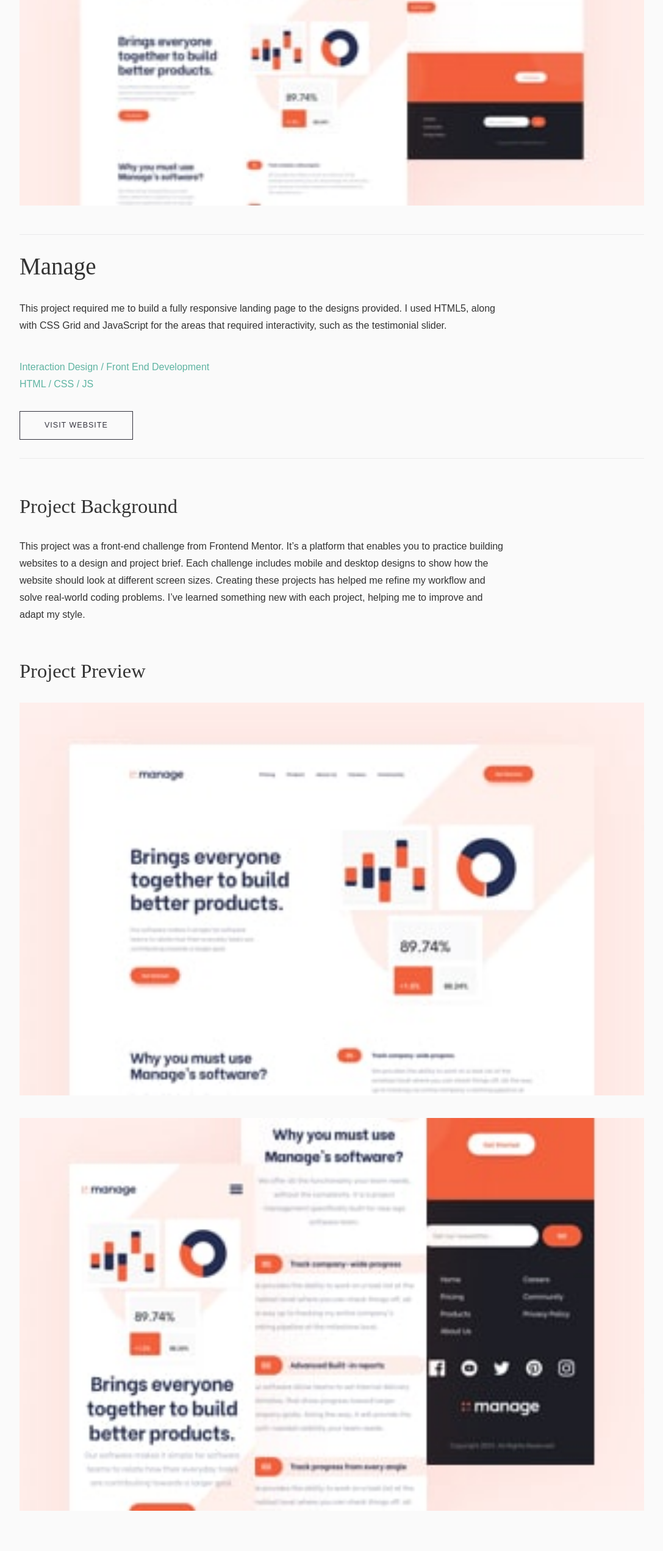
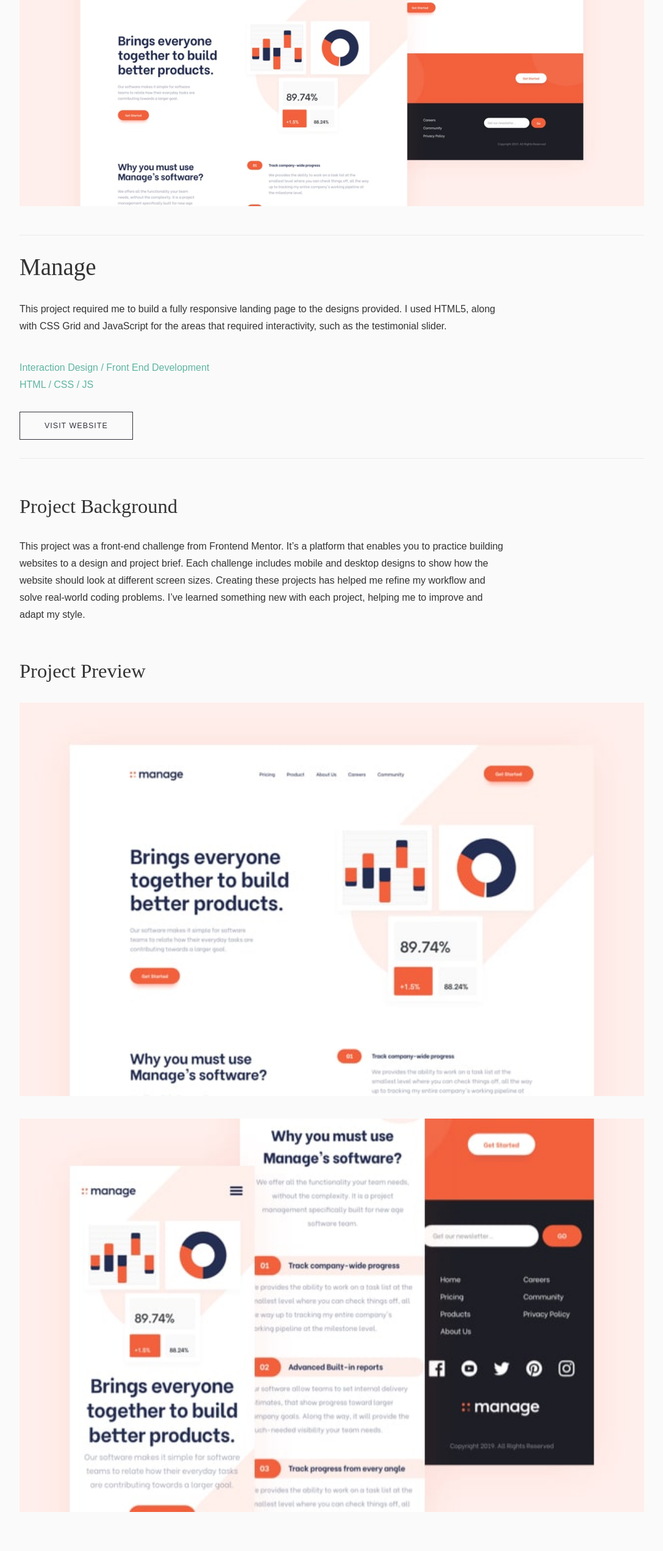
Before and after one commit to stevenCsaunders/minimalist-portfolio-react, a React (Create React App) app: page /portfolio/1 in a window 1280 px wide. Shown: the part 231-2774 px from the top of the page at 61% size, without its empty margins (96-1183 px from the left). Built offline with nearby package versions, Linux system fonts and the light colour scheme; a web font is replaced by a local one.

Commit message:
create contact us page, add responsive images to all page templates via <picture> tag

```diff
--- a/src/Home/AboutMe.js
+++ b/src/Home/AboutMe.js
@@ -1,10 +1,17 @@
-import profileImg from '../data/images/homepage/mobile/image-homepage-profile.jpg'
 import { SecondaryBtn } from '../shared'
 import { AboutMeStyled } from '../Styled/AboutMeStyled'
+import { tablet, desktop } from '../shared/MediaQueries'
+import profileSml from '../data/images/homepage/mobile/image-homepage-profile.jpg'
+import profileMed from '../data/images/homepage/tablet/image-homepage-profile.jpg'
+import profileLrg from '../data/images/homepage/desktop/image-homepage-profile.jpg'
 const AboutMe = () => {
 	return (
 		<AboutMeStyled>
-			<img src={profileImg} alt='Headshot' />
+			<picture>
+				<source srcset={profileLrg} media={desktop} />
+				<source srcset={profileMed} media={tablet} />
+				<img src={profileSml} alt='headshot' />
+			</picture>
 			<div className='about-content'>
 				<h2>About Me</h2>
 				<p>
--- a/src/Home/HomeHero.js
+++ b/src/Home/HomeHero.js
@@ -1,19 +1,23 @@
 import { HomeHeroStyled } from '../Styled/HomeHeroStyled'
 import { PrimaryBtn } from '../shared'
-import heroImg from '../data/images/homepage/mobile/image-homepage-hero.jpg'
+import { tablet, desktop } from '../shared/MediaQueries'
+import heroSml from '../data/images/homepage/mobile/image-homepage-hero.jpg'
+import heroMed from '../data/images/homepage/tablet/image-homepage-hero.jpg'
+import heroLrg from '../data/images/homepage/desktop/image-homepage-hero.jpg'
 
 const HomeHero = () => {
 	return (
 		<HomeHeroStyled>
-			<img
-				src={heroImg}
-				alt='homepage hero'
-			/>
+			<picture>
+				<source srcset={heroLrg} media={desktop} />
+				<source srcset={heroMed} media={tablet} />
+				<img src={heroSml} alt='computer monitor on desk' />
+			</picture>
 			<div className='hero-header'>
 				<h1>
-				Hey, I’m Alex Spencer and I love building beautiful websites
+					Hey, I’m Alex Spencer and I love building beautiful websites
 				</h1>
-			<PrimaryBtn />
+				<PrimaryBtn />
 			</div>
 		</HomeHeroStyled>
 	)
--- a/src/Portfolio/PortfolioItem.js
+++ b/src/Portfolio/PortfolioItem.js
@@ -1,16 +1,20 @@
 import SecondaryBtn from '../shared/SecondaryBtn'
 import { PortfolioItemStyled } from '../Styled/PortfolioItemStyled'
-import manage from '../data/images/portfolio/mobile/image-portfolio-manage.jpg'
+import { tablet, desktop } from '../shared/MediaQueries'
+import manageSml from '../data/images/portfolio/mobile/image-portfolio-manage.jpg'
+import manageMed from '../data/images/portfolio/tablet/image-portfolio-manage.jpg'
+import manageLrg from '../data/images/portfolio/desktop/image-portfolio-manage.jpg'
 
 
 const PortfolioItem = () => {
 
 	return (
 		<PortfolioItemStyled>
-			<img
-				src={manage}
-				alt='manage preview'
-			/>
+			<picture>
+				<source srcset={manageLrg} media={desktop} />
+				<source srcset={manageMed} media={tablet} />
+				<img src={manageSml} alt='manage screenshot' />
+			</picture>
 				<div className='portfolio-item-content'>
 					<h2>Manage</h2>
 					<p>
--- a/src/Project/Detail.js
+++ b/src/Project/Detail.js
@@ -1,14 +1,27 @@
 import SecondaryBtn from '../shared/SecondaryBtn'
 import { ProjectStyled } from '../Styled/ProjectStyled'
-import manageHero from '../data/images/detail/mobile/image-manage-hero.jpg'
-import managePreview1 from '../data/images/detail/mobile/image-manage-preview-1.jpg'
-import managePreview2 from '../data/images/detail/mobile/image-manage-preview-2.jpg'
+import managePreviewSml from '../data/images/detail/mobile/image-manage-preview-1.jpg'
+import managePreview1Med from '../data/images/detail/tablet/image-manage-preview-1.jpg'
+import managePreview1Lrg from '../data/images/detail/desktop/image-manage-preview-1.jpg'
+import managePreview2Sml from '../data/images/detail/mobile/image-manage-preview-2.jpg'
+import managePreview2Med from '../data/images/detail/tablet/image-manage-preview-2.jpg'
+import managePreview2Lrg from '../data/images/detail/desktop/image-manage-preview-2.jpg'
 import ProjectNav from './ProjectNav'
+import { tablet, desktop } from '../shared/MediaQueries'
+import manageSml from '../data/images/detail/mobile/image-manage-hero.jpg'
+import manageMed from '../data/images/detail/tablet/image-manage-hero.jpg'
+import manageLrg from '../data/images/detail/desktop/image-manage-hero.jpg'
 
 const Project = () => {
 	return (
 		<ProjectStyled>
-			<img className='project-hero' src={manageHero} alt='manage hero' />
+			<div className='project-hero'>
+				<picture>
+					<source srcset={manageLrg} media={desktop} />
+					<source srcset={manageMed} media={tablet} />
+					<img src={manageSml} alt='manage screenshot' />
+				</picture>
+			</div>
 			<article>
 				<aside>
 					<h2>Manage</h2>
@@ -19,9 +32,7 @@
 						required interactivity, such as the testimonial slider.
 					</p>
 					<div className='tech'>
-						<p>
-							Interaction Design / Front End Development
-						</p>
+						<p>Interaction Design / Front End Development</p>
 						<p>HTML / CSS / JS</p>
 					</div>
 					<SecondaryBtn text='visit website' />
@@ -39,10 +50,30 @@
 						something new with each project, helping me to improve
 						and adapt my style.
 					</p>
-					<div className="project-preview">
+					<div className='project-preview'>
 						<h3>Project Preview</h3>
-						<img src={managePreview1} alt='manage preview 1' />
-						<img src={managePreview2} alt='manage preview 2' />
+						<picture>
+							<source
+								srcset={managePreview1Lrg}
+								media={desktop}
+							/>
+							<source srcset={managePreview1Med} media={tablet} />
+							<img
+								src={managePreviewSml}
+								alt='manage screenshot'
+							/>
+						</picture>
+						<picture>
+							<source
+								srcset={managePreview2Lrg}
+								media={desktop}
+							/>
+							<source srcset={managePreview2Med} media={tablet} />
+							<img
+								src={managePreview2Sml}
+								alt='manage screenshot two'
+							/>
+						</picture>
 					</div>
 				</section>
 			</article>
--- a/src/Styled/HomeHeroStyled.js
+++ b/src/Styled/HomeHeroStyled.js
@@ -17,5 +17,10 @@
 			left: 0;
 			width: 80%;
 		}
+		@media (min-width: 1100px) {
+		.hero-header {
+			width: 40%;
+		}
+	}
 	}
 `
--- a/src/Styled/PortfolioItemStyled.js
+++ b/src/Styled/PortfolioItemStyled.js
@@ -10,8 +10,6 @@
 		border-top: solid 1px var(--grey);
     border-bottom: solid 1px var(--grey);
     padding: 3rem 0;
-
-
 		p {
 			margin-bottom: 5rem;
 		}
--- a/src/Styled/ProjectStyled.js
+++ b/src/Styled/ProjectStyled.js
@@ -2,8 +2,10 @@
 
 export const ProjectStyled = styled.div`
 	.project-hero {
+		img {
 		width: 100%;
 		margin-bottom: 4rem;
+		}
 	}
 	article {
 		aside {
--- /dev/null
+++ b/src/shared/MediaQueries.js
@@ -0,0 +1,3 @@
+
+export const tablet = `(min-width: 768px)`;
+export const desktop = `(min-width: 1100px)`;
```
Also changed, not shown: 1 other file (tests, documents, lock files or other folders).
